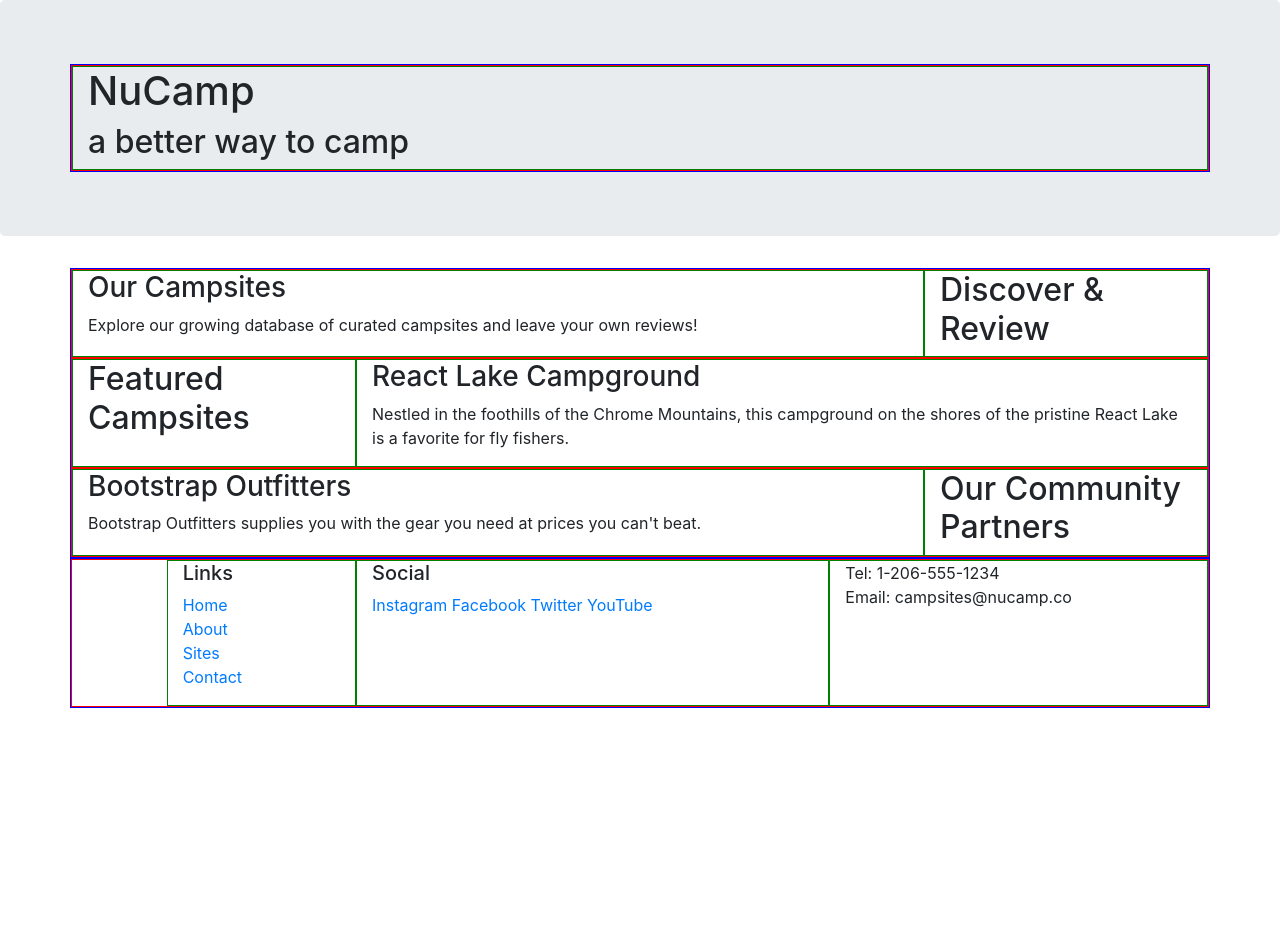
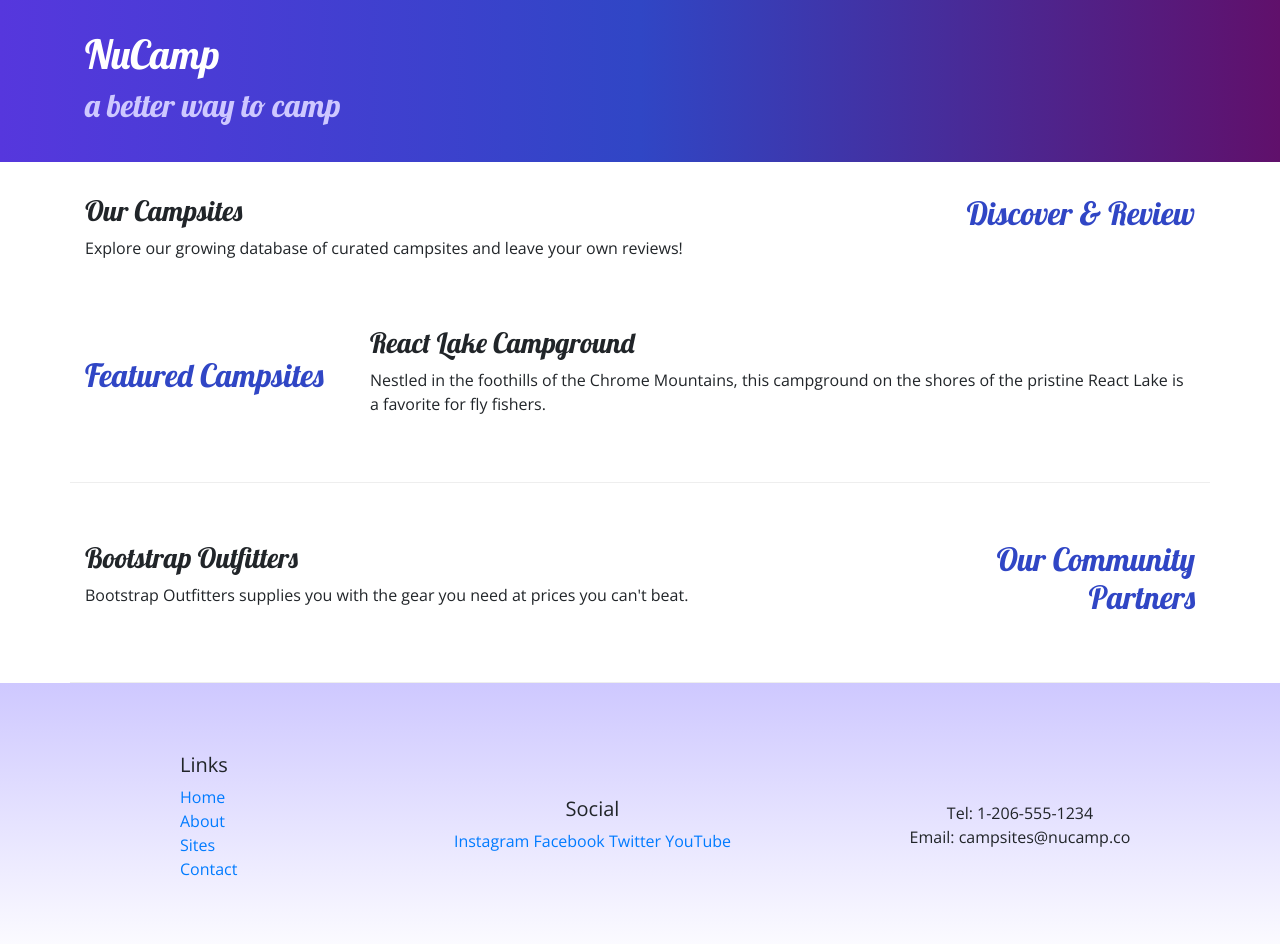
Before and after one commit to mahamed81/Bootstrap, a website: page index.html in a window 1280 px wide. Shown: the top 944 px of the page. Before the commit the page ends 800 px from the top, so only its background shows below. Drawn offline with nearby package versions, Linux system fonts and the light colour scheme.

Commit message:
added css style

```diff
--- /dev/null
+++ b/css/styles.css
@@ -0,0 +1,32 @@
+body {
+  font-family: "Open Sans", sans-serif;
+}
+
+h1, h2, h3 {
+  font-family: "Lobster", cursive;
+}
+
+ h2 {
+  color: #3046C5;
+}
+
+header h2 {
+  color: #CEC8FF;
+}
+
+footer {
+  background-image: linear-gradient(#CEC8FF, white);
+  padding: 20px 0;
+}
+
+.jumbotron {
+  padding: 30px;
+  background-image: linear-gradient(to right, #5637DD, #3046C5, #60106B);
+  color: white;
+}
+
+.row-content {
+  padding: 50px 0;
+  border-bottom: 1px ridge;
+  min-height: 200px;
+}
--- a/index.html
+++ b/index.html
@@ -9,9 +9,13 @@
     <!-- Bootstrap CSS -->
     <link rel="stylesheet" href="node_modules/bootstrap/dist/css/bootstrap.min.css" />
 
+    <!-- Additional CSS must be placed after Bootstrap CSS -->
+    <link rel="stylesheet" href="https://fonts.googleapis.com/css?family=Lobster|Open+Sans" />
+    <link rel="stylesheet" href="css/styles.css" />
+
     <title>NuCamp: A Better Way To Camp</title>
 
-    <style>
+    <!-- <style>
         .container{
             border: 1px solid blue;
         }
@@ -22,19 +26,19 @@
             border: 1px solid green;
 
         }
-    </style>
+    </style> -->
 
 </head>
 
 <body>
 
-    <header class="jumbotron">
+    <header class="jumbotron jumbotron-fluid">
         <div class="container">
             <!-- Row 1 -->
             <div class="row">
                 <div class="col">
                     <h1>NuCamp</h1>
-                    <h2>a better way to camp</h2>
+                    <h2 >a better way to camp</h2>
                 </div>
             </div>
     </header>
@@ -45,15 +49,15 @@
               <!-- Row 2 -->
               <div class="row">
                 <div class="col-sm-4 order-sm-last col-md-3">
-                    <h2>Discover & Review</h2>
+                    <h2 class="text-sm-right">Discover & Review</h2>
                 </div>
                 <div class="col">
-                    <h3>Our Campsites</h3>
+                    <h3 >Our Campsites</h3>
                     <p>Explore our growing database of curated campsites and leave your own reviews!</p>
                 </div>
             </div>
             <!-- Row 3 -->
-            <div class="row">
+            <div class="row row-content align-items-center">
                 <div class="col-sm-4 col-md-3">
                     <h2>Featured Campsites</h2>
                 </div>
@@ -64,9 +68,9 @@
             </div>
 
             <!-- Row 4 -->
-            <div class="row">
+            <div class="row row-content align-items-center">
                 <div class="col-sm-4 order-sm-last col-md-3">
-                    <h2>Our Community Partners</h2>
+                    <h2 class="text-sm-right">Our Community Partners</h2>
                 </div>
                 <div class="col">
                     <h3>Bootstrap Outfitters</h3>
@@ -81,7 +85,7 @@
 
     <footer>
         <div class="container">
-            <div class="row">
+            <div class="row row-content align-items-center">
                 <div class="col-4 col-sm-2 offset-1">
                     <h5>Links</h5>
                     <ul class="list-unstyled">
@@ -91,14 +95,14 @@
                         <li><a href="#">Contact</a></li>
                     </ul>
                 </div>
-                <div class="col-6 col-sm-5">
+                <div class="col-6 col-sm-5 text-center">
                     <h5>Social</h5>
                     <a href="http://instagram.com/">Instagram</a>
                     <a href="http://facebook.com/">Facebook</a>
                     <a href="http://twitter.com/">Twitter</a>
                     <a href="http://youtube.com/">YouTube</a>
                 </div>
-                <div class="col-2 col-sm-4">
+                <div class="col-2 col-sm-4 text-center">
                     Tel: 1-206-555-1234<br />
                     Email: campsites@nucamp.co
                 </div>
```
